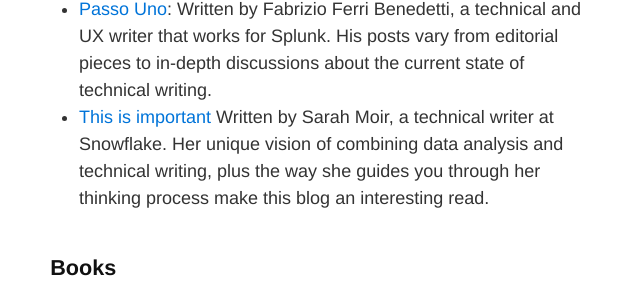
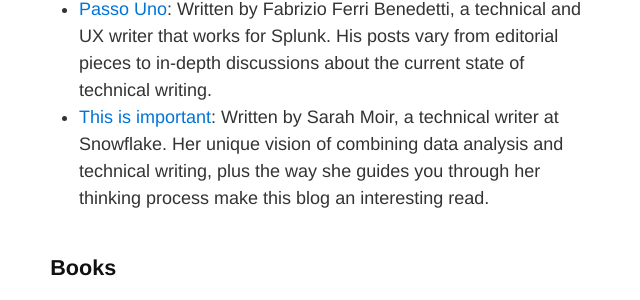
Before and after one commit to zapata131/TW-links, a Jekyll site: the page built from twlinks/index.md, in a window 1280 px wide and 900 px high, scrolled down 333 px. Shown: the part 153-453 px from the top of the window, without its empty margins (318-958 px from the left). Built offline with Jekyll 4.4.1, drawn with Linux system fonts in a browser that asks for light colours.

Commit message:
Formatting

```diff
--- a/twlinks/index.md
+++ b/twlinks/index.md
@@ -7,7 +7,7 @@ layout: default
 A simple page with useful resources for technical writers in the software
 industry.
 
-[Learn more about the project](/about).
+[Learn more about the project](/about.html).
 
 ---
 
@@ -19,7 +19,7 @@ industry.
 - [Passo Uno](https://passo.uno/): Written by Fabrizio Ferri Benedetti, a
   technical and UX writer that works for Splunk. His posts vary from editorial
   pieces to in-depth discussions about the current state of technical writing.
-- [This is important](https://thisisimportant.net/) Written by Sarah Moir, a
+- [This is important](https://thisisimportant.net/): Written by Sarah Moir, a
   technical writer at Snowflake. Her unique vision of combining data analysis
   and technical writing, plus the way she guides you through her thinking process
   make this blog an interesting read.
```
Also changed, not shown: 1 other file.
